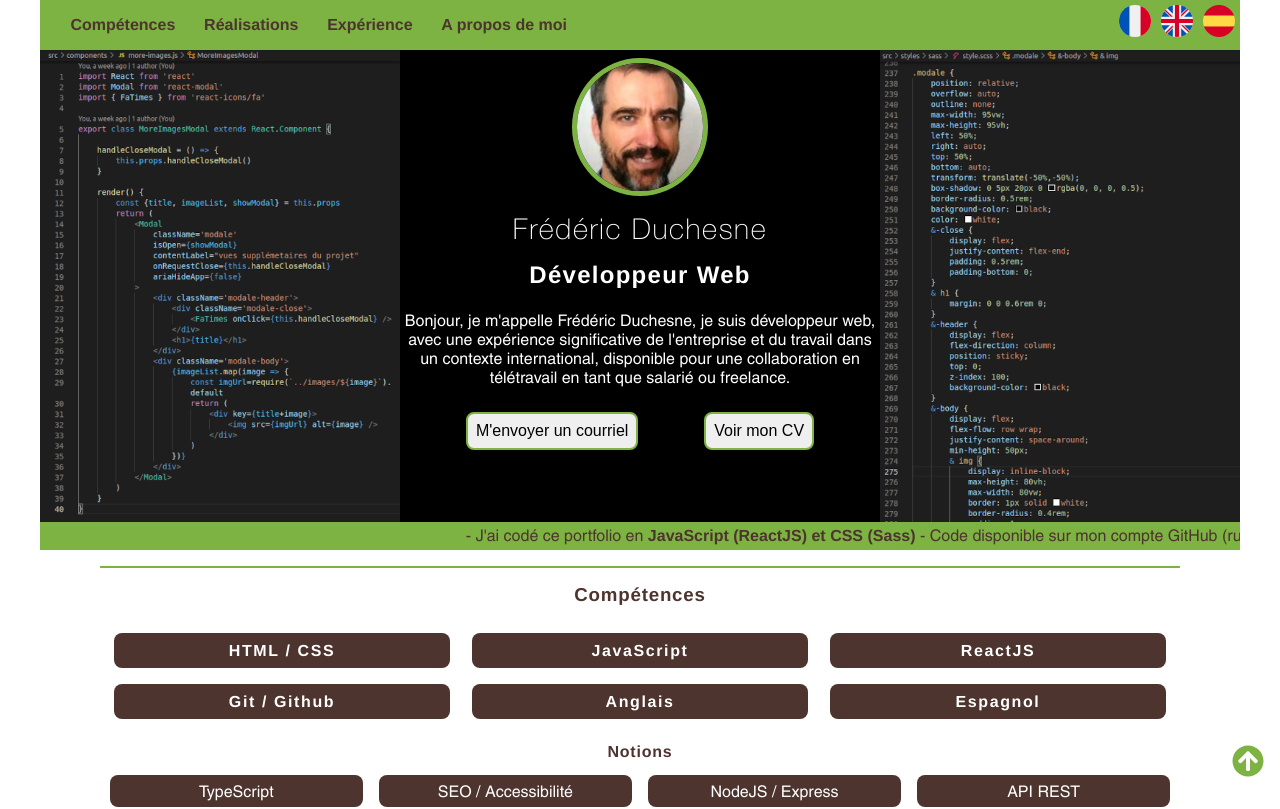
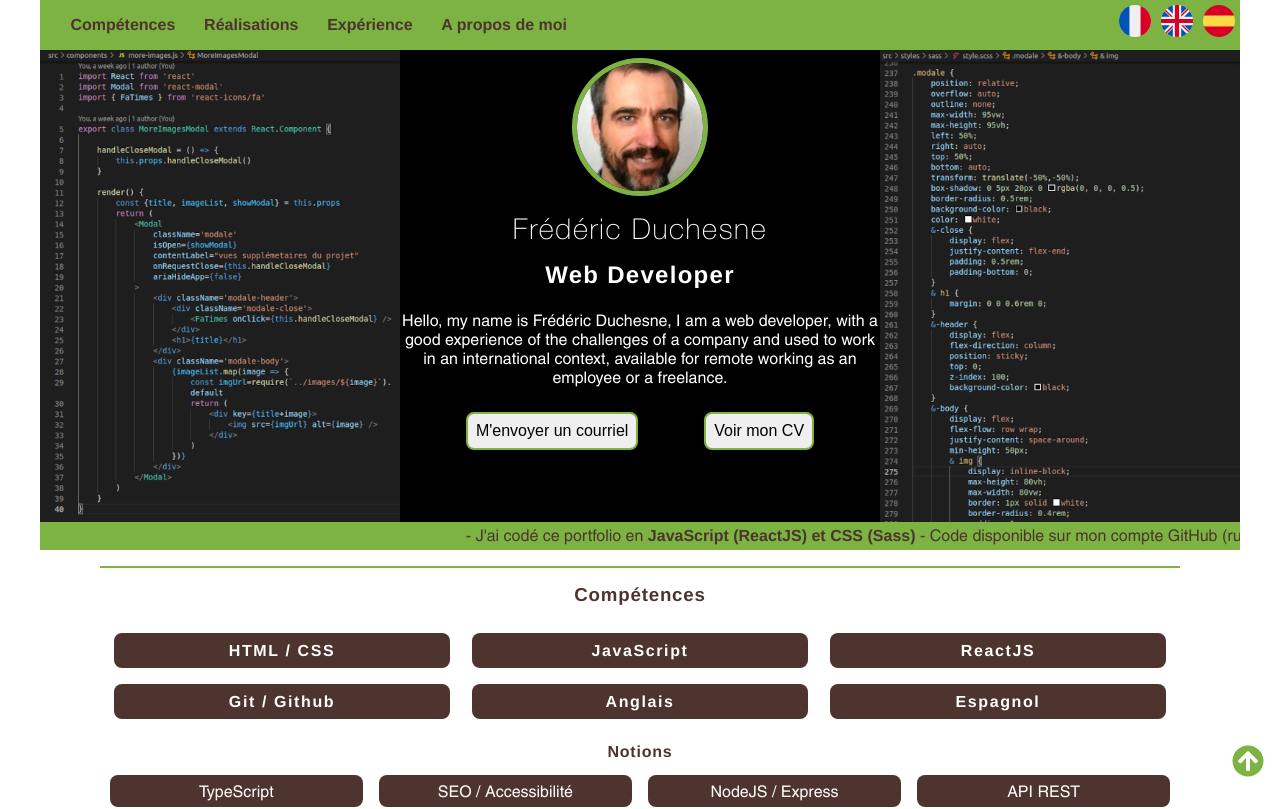
Before and after one commit to Ethnolatin/portfolio, a React (Create React App) app: page / in a window 1280 px wide. Shown: the top 809 px of the page. Built offline with nearby package versions, Linux system fonts and the light colour scheme.

Commit message:
internationalization: implement context

```diff
--- a/src/App.js
+++ b/src/App.js
@@ -7,11 +7,13 @@ import { Skills } from './components/skills'
 import { Experience } from './components/experience'
 import { Achievements } from './components/achievements'
 import { AboutMe } from './components/about-me'
+import ContextProvider from './context/langContext';
 
 function App() {
 
   return (
     <main>
+      <ContextProvider>
         <Navbar />
         <UpArrow />
         <Header />
@@ -20,6 +22,7 @@ function App() {
         <Achievements />
         <Experience />
         <AboutMe />
+      </ContextProvider>
     </main>
   )
 }
--- a/src/assets/texts.js
+++ b/src/assets/texts.js
@@ -1,15 +1,15 @@
 const traductions = {
     FR: {
       title: "Développeur Web",
-      intro: "Bonjour, je m'appelle Frédéric Duchesne, je suis développeur web, avec une expérience significative de l'entreprise et du travail dans un contexte international, disponible pour une collaboration en télétravail en tant que salarié ou freelance.",
+      intro: "Bonjour, je m'appelle Frédéric Duchesne, je suis développeur web, avec une bonne expérience des enjeux de l'entreprise et habitué à évoluer dans un contexte international, disponible pour une collaboration en télétravail en tant que salarié ou freelance.",
     },
     EN: {
       title: "Web Developer",
-      intro: "Hello, my name is Frédéric Duchesne, I am a web developer, with a significant experience in companies and in international contexts, available for remote working as an employee or a freelance.",
+      intro: "Hello, my name is Frédéric Duchesne, I am a web developer, with a good experience of the challenges of a company and used to work in an international context, available for remote working as an employee or a freelance.",
     },
     ES: {
       title: "Desarrollador Web",
-      intro: "Hola, me llamo Frédéric Duchesne, soy desarrollador web, tengo una experiencia significativa de la empresa y del trabajo en un contexto internacional, disponible para una colaboración en teletrabajo que sea como empleado o freelance.",
+      intro: "Hola, me llamo Frédéric Duchesne, soy desarrollador web, con una buena experiencia de los retos de una empresa y acostumbrado a trabajar en un contexto internacional, disponible para una colaboración en teletrabajo que sea como empleado o como freelance.",
     },
   }
 
--- a/src/components/header.js
+++ b/src/components/header.js
@@ -1,18 +1,22 @@
+import React, { useContext } from 'react'
 import myFace from '../images/photo_id-220.jpg'
 import headerLeft from '../images/header-left.png'
 import headerRight from '../images/header-right.png'
 import { HeaderButtons } from './header-buttons'
+import { Context } from '../context/langContext'
 import texts from '../assets/texts'
 
 export const Header = () => {
+    const {lang} = useContext(Context)
+
     return (
         <header>
             <img src={headerLeft} alt="" />
             <section>
                 <img src={myFace} className="portrait" alt="mon portrait" />
                 <h1>Frédéric Duchesne</h1>
-                <h2>{texts['FR'].title}</h2>
-                <p>{texts['FR'].intro}</p>
+                <h2>{texts[lang].title}</h2>
+                <p>{texts[lang].intro}</p>
                 <HeaderButtons />
             </section>
             <img src={headerRight} alt="" />
--- a/src/components/toggle-langs.js
+++ b/src/components/toggle-langs.js
@@ -1,17 +1,16 @@
-import React from 'react'
+import React, { useContext } from 'react'
 import FrenchFlag from '../assets/france.svg'
 import SpanishFlag from '../assets/spain.svg'
 import EnglishFlag from '../assets/united-kingdom.svg'
+import { Context } from '../context/langContext'
 
 export function ToggleLangs() {
-
+    const  {toggleLang} = useContext(Context)
     return (
         <div className='container-langs'>
-
-            <img alt="drapeau français" src={FrenchFlag} />
-            <img alt="drapeau anglais" src={EnglishFlag} />
-            <img alt="drapeau espagnol" src={SpanishFlag} />
-
+            <img alt="drapeau français" onClick={()=> toggleLang('FR')} src={FrenchFlag} />
+            <img alt="drapeau anglais" onClick={()=> toggleLang('EN')} src={EnglishFlag} />
+            <img alt="drapeau espagnol" onClick={()=> toggleLang('ES')} src={SpanishFlag} />
         </div>
     )
 }
--- /dev/null
+++ b/src/context/langContext.js
@@ -0,0 +1,23 @@
+import React, {createContext, useState} from 'react'
+
+export const Context = createContext();
+
+const supportedLangs = ['FR', 'EN', 'ES']
+let browserLang = navigator.language.slice(3)
+if(supportedLangs.indexOf(browserLang) === -1){
+    console.log('browser language not supported')
+    browserLang = "EN"
+}
+const ContextProvider = props => {
+    const [lang, setLang] = useState(browserLang)
+    const toggleLang = changeLang => {
+        setLang(changeLang)
+    }
+    return (
+        <Context.Provider value={{lang, toggleLang}}>
+            {props.children}
+        </Context.Provider>
+    )
+}
+
+export default ContextProvider
```
Lines whose indentation alone changed are shown as unchanged.
